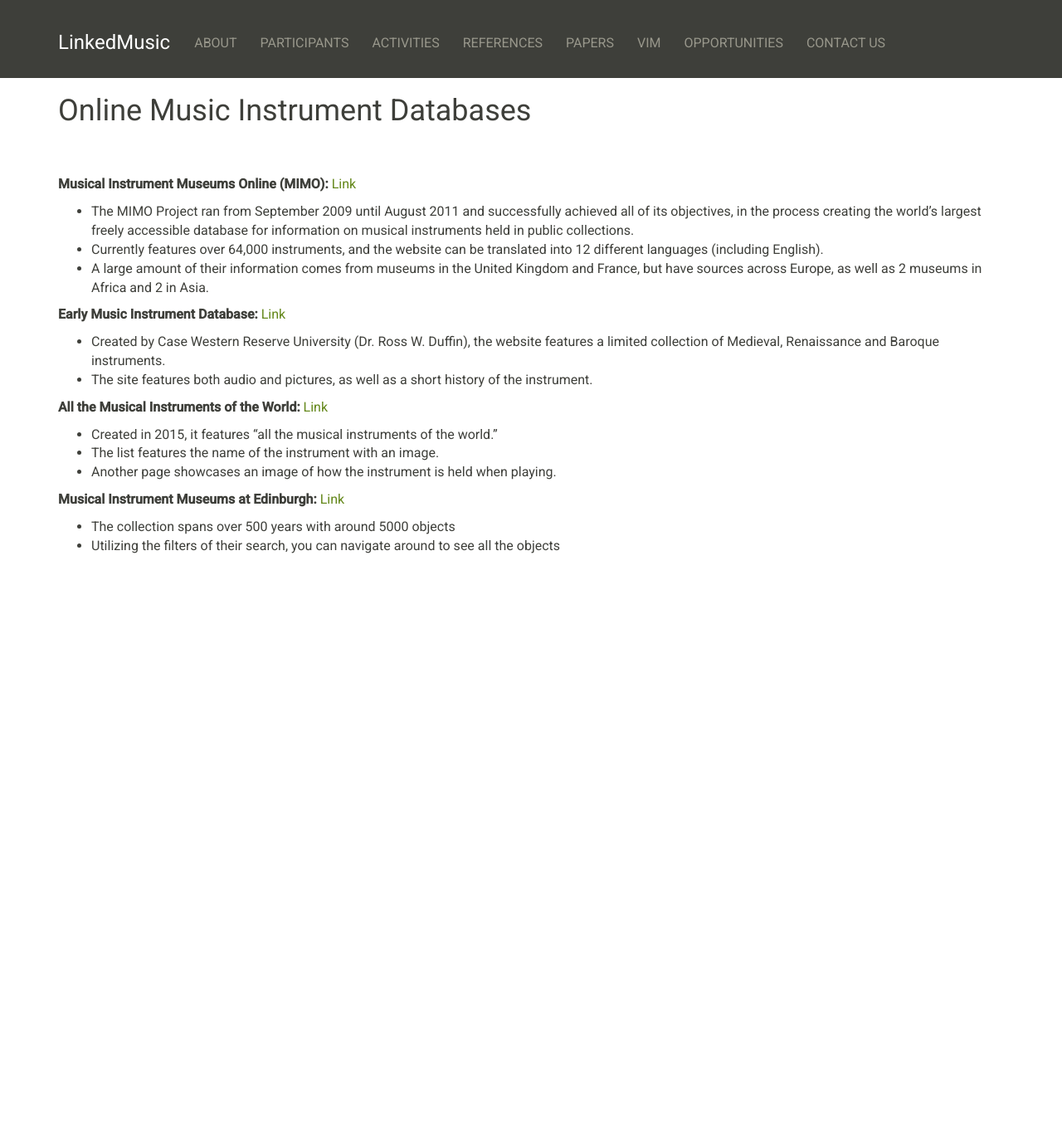
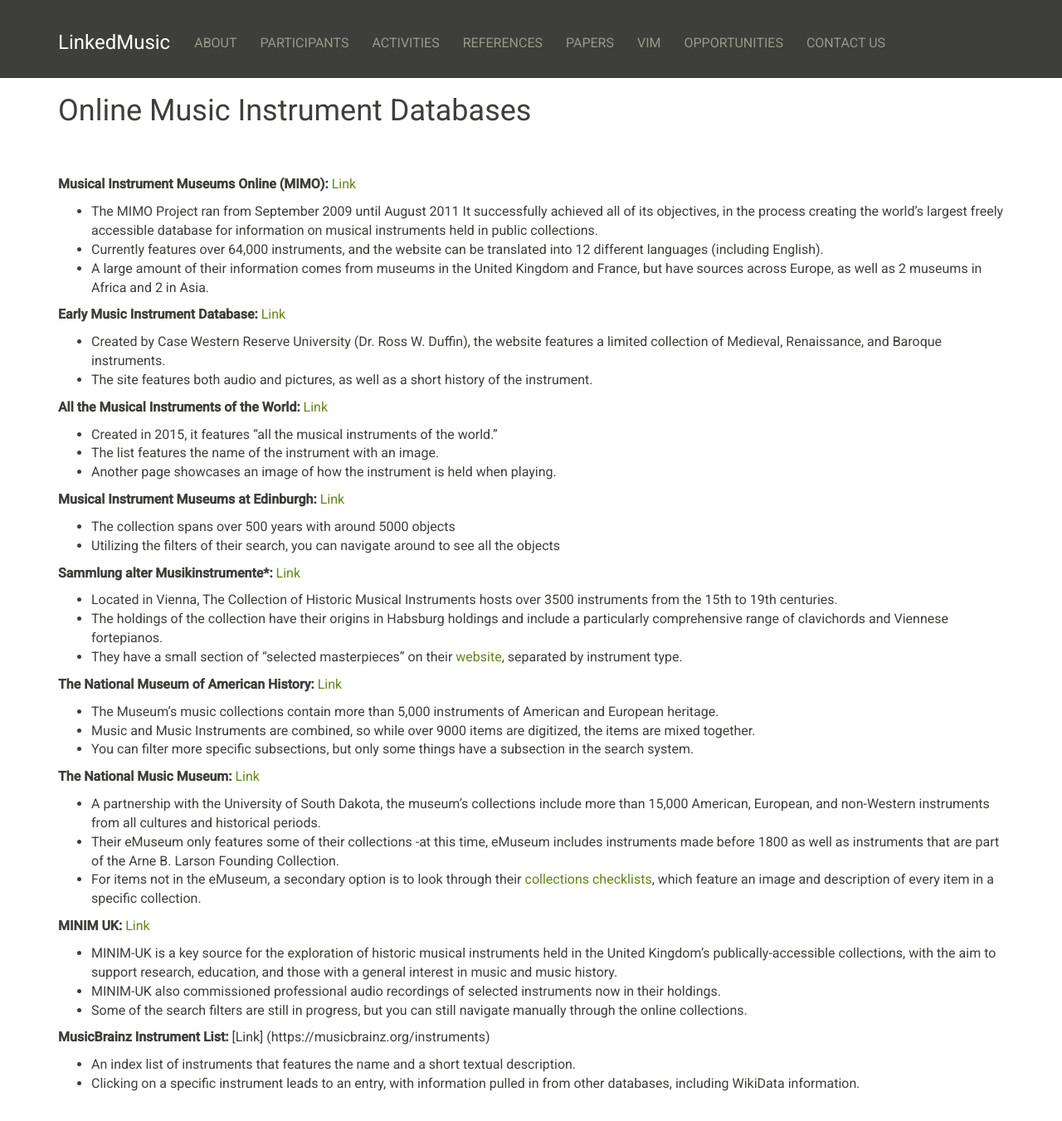
Before and after one commit to DDMAL/linkedmusic-website, a Jekyll site: the page built from omid.md, in a window 1280 px wide and 1351 px high. Shown: the whole window at 83% size. Built offline with Jekyll 4.4.1, drawn with Linux system fonts in a browser that asks for light colours; nearby versions of some CDN libraries.

Commit message:
updated information

```diff
--- a/omid.md
+++ b/omid.md
@@ -7,12 +7,12 @@
 
 **Musical Instrument Museums Online (MIMO):** [Link](https://mimo-international.com/MIMO/accueil-ermes.aspx)
 
-* The MIMO Project ran from September 2009 until August 2011 and successfully achieved all of its objectives, in the process creating the world's largest freely accessible database for information on musical instruments held in public collections.
+* The MIMO Project ran from September 2009 until August 2011 It successfully achieved all of its objectives, in the process creating the world's largest freely accessible database for information on musical instruments held in public collections.
 * Currently features over 64,000 instruments, and the website can be translated into 12 different languages (including English).
 * A large amount of their information comes from museums in the United Kingdom and France, but have sources across Europe, as well as 2 museums in Africa and 2 in Asia.
 
 **Early Music Instrument Database:** [Link](https://caslabs.case.edu/medren/)
-* Created by Case Western Reserve University (Dr. Ross W. Duffin), the website features a limited collection of Medieval, Renaissance and Baroque instruments.
+* Created by Case Western Reserve University (Dr. Ross W. Duffin), the website features a limited collection of Medieval, Renaissance, and Baroque instruments.
 * The site features both audio and pictures, as well as a short history of the instrument.
 
 **All the Musical Instruments of the World:** [Link](https://www.allthemusicalinstrumentsoftheworld.com/)
@@ -23,3 +23,27 @@
 **Musical Instrument Museums at Edinburgh:** [Link](https://collections.ed.ac.uk/mimed/about)
 * The collection spans over 500 years with around 5000 objects
 * Utilizing the filters of their search, you can navigate around to see all the objects
+
+**Sammlung alter Musikinstrumente*:** [Link](https://www.khm.at/besuchen/sammlungen/sammlung-alter-musikinstrumente/)
+* Located in Vienna, The Collection of Historic Musical Instruments hosts over 3500 instruments from the 15th to 19th centuries.
+* The holdings of the collection have their origins in Habsburg holdings and include a particularly comprehensive range of clavichords and Viennese fortepianos.
+* They have a small section of "selected masterpieces" on their [website](https://www.khm.at/en/visit/collections/collection-of-historic-musical-instruments/selected-masterpieces/), separated by instrument type.
+
+**The National Museum of American History:** [Link](https://americanhistory.si.edu/collections/subjects/music-musical-instruments)
+* The Museum's music collections contain more than 5,000 instruments of American and European heritage.
+* Music and Music Instruments are combined, so while over 9000 items are digitized, the items are mixed together.
+* You can filter more specific subsections, but only some things have a subsection in the search system.
+
+**The National Music Museum:** [Link](https://emuseum.nmmusd.org/)
+* A partnership with the University of South Dakota, the museum's collections include more than 15,000 American, European, and non-Western instruments from all cultures and historical periods.
+* Their eMuseum only features some of their collections -at this time, eMuseum includes instruments made before 1800 as well as instruments that are part of the Arne B. Larson Founding Collection.
+* For items not in the eMuseum, a secondary option is to look through their [collections checklists](http://collections.nmmusd.org/collect.html), which feature an image and description of every item in a specific collection.
+
+**MINIM UK:** [Link](https://minim.ac.uk/)
+* MINIM-UK is a key source for the exploration of historic musical instruments held in the United Kingdom's publically-accessible collections, with the aim to support research, education, and those with a general interest in music and music history.
+* MINIM-UK also commissioned professional audio recordings of selected instruments now in their holdings.
+* Some of the search filters are still in progress, but you can still navigate manually through the online collections.
+
+**MusicBrainz Instrument List:** [Link] (https://musicbrainz.org/instruments)
+* An index list of instruments that features the name and a short textual description.
+* Clicking on a specific instrument leads to an entry, with information pulled in from other databases, including WikiData information.
```
